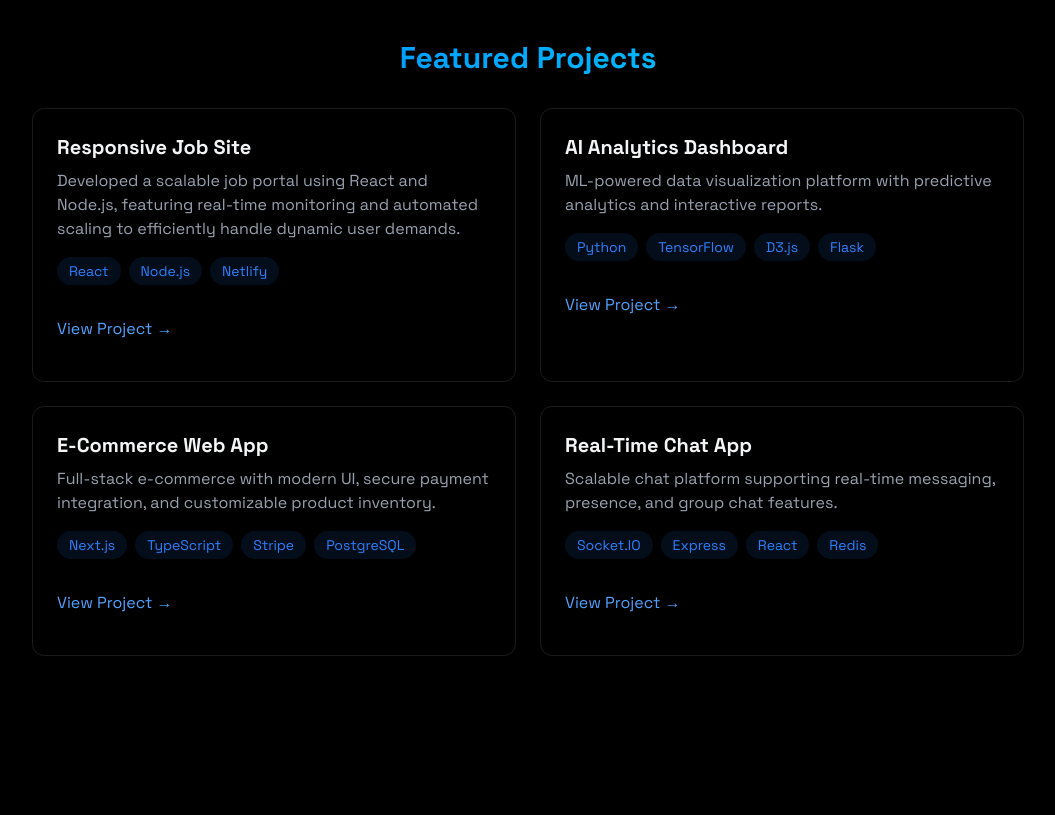
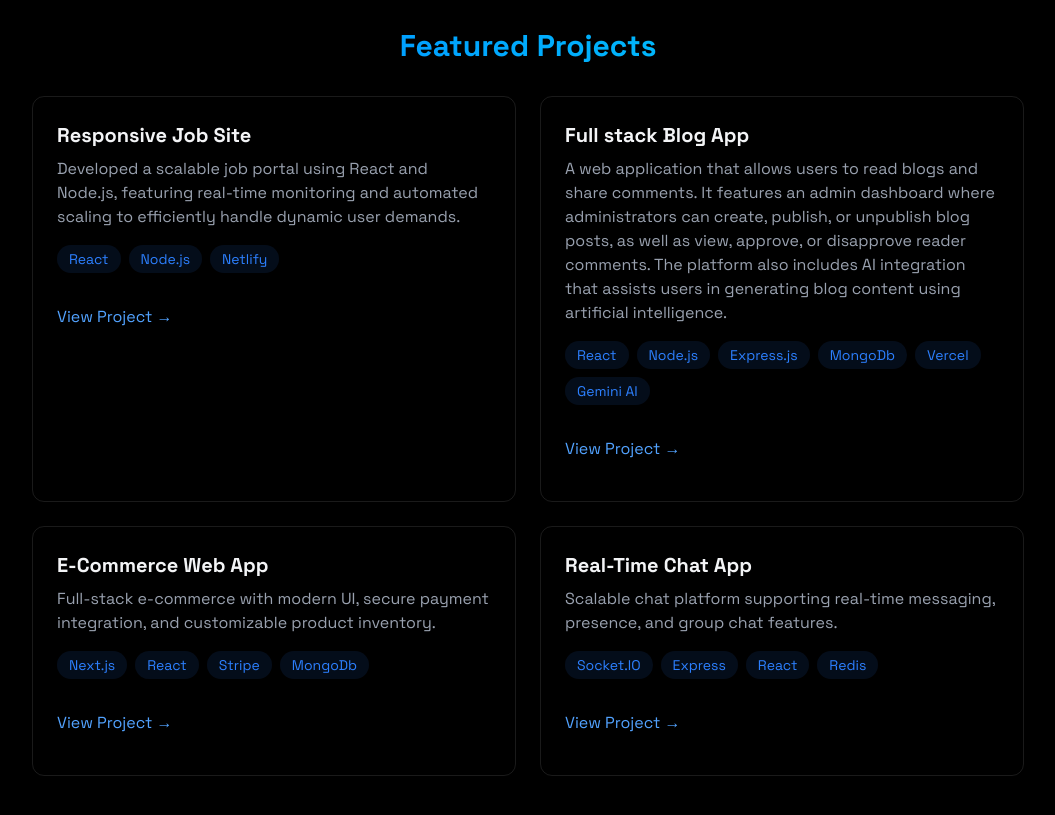
Before and after one commit to untamed18/ped_react, a React (Vite) app: page / in a window 1280 px wide. Shown: the part 2580-3395 px from the top of the page, without its empty margins (112-1167 px from the left). Built offline with nearby package versions, Linux system fonts and the light colour scheme.

Commit message:
blog app update

```diff
--- a/src/components/sections/Projects.jsx
+++ b/src/components/sections/Projects.jsx
@@ -50,13 +50,24 @@ export const Projects = () => {
               transition-all
             "
             >
-              <h3 className="text-xl font-bold mb-2">AI Analytics Dashboard</h3>
+              <h3 className="text-xl font-bold mb-2">Full stack Blog App</h3>
               <p className="text-gray-400 mb-4">
-                ML-powered data visualization platform with predictive analytics
-                and interactive reports.
+                A web application that allows users to read blogs and share
+                comments. It features an admin dashboard where administrators
+                can create, publish, or unpublish blog posts, as well as view,
+                approve, or disapprove reader comments. The platform also
+                includes AI integration that assists users in generating blog
+                content using artificial intelligence.
               </p>
               <div className="flex flex-wrap gap-2 mb-4">
-                {["Python", "TensorFlow", "D3.js", "Flask"].map((tech, key) => (
+                {[
+                  "React",
+                  "Node.js",
+                  "Express.js",
+                  "MongoDb",
+                  "Vercel",
+                  "Gemini AI",
+                ].map((tech, key) => (
                   <span
                     key={key}
                     className="
@@ -95,8 +106,7 @@ export const Projects = () => {
                 integration, and customizable product inventory.
               </p>
               <div className="flex flex-wrap gap-2 mb-4">
-                {["Next.js", "TypeScript", "Stripe", "PostgreSQL"].map(
-                  (tech) => (
+                {["Next.js", "React", "Stripe", "MongoDb"].map((tech) => (
                   <span
                     key={tech}
                     className="
@@ -109,8 +119,7 @@ export const Projects = () => {
                   >
                     {tech}
                   </span>
-                  )
-                )}
+                ))}
               </div>
               <div className="flex justify-between items-center">
                 <a
```
Lines whose indentation alone changed are shown as unchanged.
